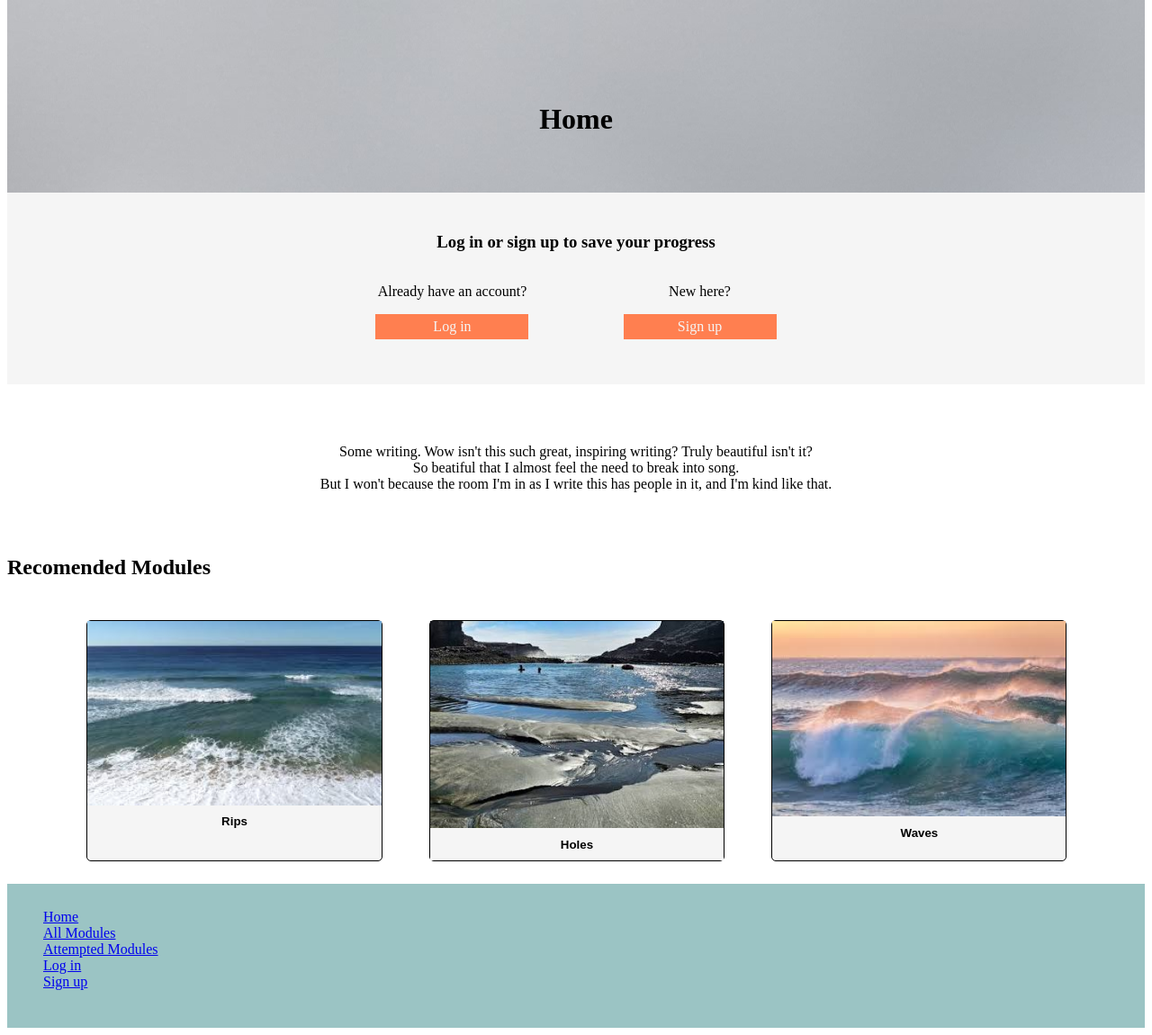
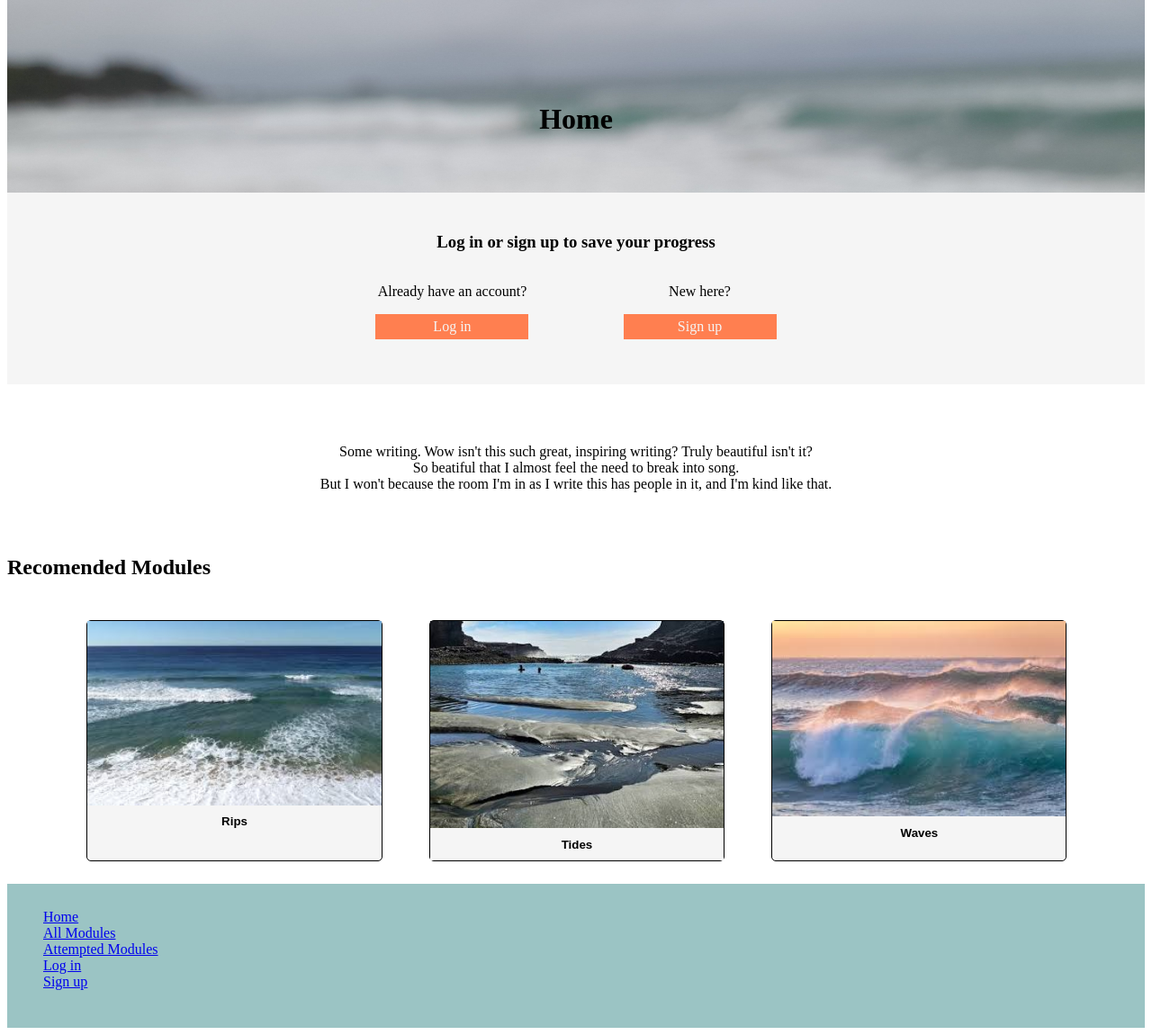
Before and after one commit to wormyboi/L3-Coding-Project, a Flask app: page / in a window 1280 px wide. Shown: the part 56-1206 px from the top of the page at 90% size. Run offline with Flask 3, Linux system fonts and the light colour scheme.

Commit message:
started styling +adding qs, changed holes to tides

```diff
--- a/app.py
+++ b/app.py
@@ -16,7 +16,7 @@ class Account(db.Model):
     username = db.Column(db.String(50), primary_key=True)
     password = db.Column(db.String(65), nullable=False)
     hs_ripquiz = db.Column(db.Integer)
-    hs_holequiz = db.Column(db.Integer)
+    hs_tidequiz = db.Column(db.Integer)
     hs_wavequiz = db.Column(db.Integer)
     attempts = db.relationship("Attempts", back_populates="account")
 
@@ -42,14 +42,14 @@ RIPMOD = "Rips"
 RIPQUIZ = "Quiz - Rips"
 WAVEMOD = "Waves"
 WAVEQUIZ = "Quiz - Waves"
-HOLEMOD = "Holes"
-HOLEQUIZ = "Quiz - Holes"
+TIDEMOD = "Tides"
+TIDEQUIZ = "Quiz - Tides"
 
 # If the user is signed in, username
 user = ["no", "n/a"]
 
 # Reccomended modules to be displayed on home page
-recs = [RIPMOD, HOLEMOD, WAVEMOD]
+recs = [RIPMOD, TIDEMOD, WAVEMOD]
 
 # Selected module
 module=["none"]
@@ -59,7 +59,7 @@ questions = []
 ans = {}
 
 user_ans = {}
-high_scores = {RIPQUIZ: 0, HOLEQUIZ: 0, WAVEQUIZ: 0}
+high_scores = {RIPQUIZ: 0, TIDEQUIZ: 0, WAVEQUIZ: 0}
 
 # Modules / quizzes that are in progress
 c_atmpt = []
@@ -72,31 +72,31 @@ completeq = []
 modcard = {
     RIPMOD: [os.path.join('/static', 'temp_ripcard.jpg'), "rip current"],
     WAVEMOD: [os.path.join('/static', 'temp_wavecard.jpg'), "wave"],
-    HOLEMOD: [os.path.join('/static', 'temp_holecard.jpg'), "beach with exposed holes"],
+    TIDEMOD: [os.path.join('/static', 'temp_holecard.jpg'), "beach with exposed holes"],
     RIPQUIZ: [os.path.join('/static', 'temp_ripcard.jpg'), "rip current"],
-    HOLEQUIZ: [os.path.join('/static', 'temp_holecard.jpg'), "beach with exposed holes"],
+    TIDEQUIZ: [os.path.join('/static', 'temp_holecard.jpg'), "beach with exposed holes"],
     WAVEQUIZ: [os.path.join('/static', 'temp_wavecard.jpg'), "wave"]
     }
 
 # Contain user answers for attempts currently in progress
 user_ans_rips = {}
-user_ans_holes = {}
+user_ans_tides = {}
 user_ans_waves = {}
 user_ans_ripsmod = {}
-user_ans_holesmod = {}
+user_ans_tidesmod = {}
 user_ans_wavesmod = {}
 #contains question sets for attempts currently in progress
 qset_rips = []
-qset_holes = []
+qset_tides = []
 qset_waves = []
 qset_ripsmod = []
-qset_holesmod = []
+qset_tidesmod = []
 qset_wavesmod = []
 # "Quiz / module name": [user answers, question set, current question number]
 ans_dicts = {
     RIPQUIZ: [user_ans_rips, qset_rips, 0], WAVEQUIZ: [user_ans_waves, qset_waves, 0],
-    HOLEQUIZ: [user_ans_holes, qset_holes, 0], RIPMOD: [user_ans_ripsmod, qset_ripsmod, 0],
-    WAVEMOD: [user_ans_wavesmod, qset_wavesmod, 0], HOLEMOD: [user_ans_holesmod, qset_holesmod, 0]
+    TIDEQUIZ: [user_ans_tides, qset_tides, 0], RIPMOD: [user_ans_ripsmod, qset_ripsmod, 0],
+    WAVEMOD: [user_ans_wavesmod, qset_wavesmod, 0], TIDEMOD: [user_ans_tidesmod, qset_tidesmod, 0]
     }
 
  # Which questions are no longer able to be answered
@@ -105,7 +105,7 @@ q_lock = {}
 
 # Dictionaries containing quiz / module questions and their answers
 rips_mod = {
-    1: {"Starting info": ["infopage", "n/a"]},
+    1: {"What is a Rip?": ["infopage", "n/a"]},
     2: {"Follow up q (prob abt identification)": ["checkbox", "ans", "not ans", "other ans", "3rd ans", "other not ans"]},
     3: {"Further info": ["infopage", "n/a"]},
     4: {"Video maybe": ["infopage", "n/a"]},
@@ -160,7 +160,7 @@ waves_quiz = {
         "wawawawa": ["text", "beats me"]
     },
 }
-holes_mod = {
+tides_mod = {
     1: {"Starting info": ["infopage", "n/a"]},
     2: {"Follow up q": ["checkbox", "ans", "not ans", "other ans", "3rd ans", "other not ans"]},
     3: {"Further info": ["infopage", "n/a"]},
@@ -170,7 +170,7 @@ holes_mod = {
     7: {"Risks around holes": ["infopage", "n/a"]},
     8: {"q abt prev info": ["radio", "ans", "not ans"]}
 }
-holes_quiz = {
+tides_quiz = {
     1: {
         "holes q goes here": ["checkbox", "right", "wrong"],
         "holes q goes here too": ["checkbox", "right", "not right", "I'm so tired"],
@@ -188,7 +188,11 @@ holes_quiz = {
 # Contains content (videos, photos, and text) for module infopages
 module_content = {
     RIPMOD: {
-        1: {1: ["text", "Very enlightening intro text"]},
+        1: {1: ["text", "A rip current is a narrow body of water traveling out to sea.\n"
+                "Rips often pose a risk to swimmers due to their ability to quickly sweep them out to sea."],
+            2: ["text", "Rips form as a result of waves pushing water towards the shore. This causes rip "
+                "currents to form, both along the beach and out to sea, as a way for the water to escape. "
+                "Stronger waves will result in larger rips."]},
         3: {1: ["text", "Some info abt rips"], 2: ["img", os.path.join('/static', 'temp_ripcard.jpg'),"alt text here"], 3: ["text", "More info abt rips, now with the context of the picture"]},
         4: {1: ["video", os.path.join('/static', 'temp_video.mp4')], 2: ["text", "Wasn't that such an interesting video. So interesting that I've decided to write more abt it here."]},
         7: {1: ["text", "Almost done! (hasn't this been so fun?)"], 2: ["img", os.path.join('/static', 'temp_ripcard.jpg'),"alt text here"]},
@@ -200,7 +204,7 @@ module_content = {
         6: {1: ["text", "Nyeeeooooom"], 2: ["img", os.path.join('/static', 'temp_holecard.jpg'),"alt text here"], 3: ["text", ":O that wasn't a picture of a wave"]},
         9: {1: ["img", os.path.join('/static', 'temp_wavecard.jpg'),"alt text here"], 2: ["text", "Yipee! All done!"]},
     },
-    HOLEMOD: {
+    TIDEMOD: {
         1: {1: ["text", "Another intro speel (maybe not 'another' depending on what order you're doing these in)"]},
         3: {1: ["text", "The real module starts here (as the kids say)"], 2: ["img", os.path.join('/static', 'temp_holecard.jpg'),"alt text here"], 3: ["text", "Look at that picture"], 4: ["video", os.path.join('/static', 'temp_video.mp4')]},
         5: {1: ["text", "Another video"], 2: ["video", os.path.join('/static', 'temp_video.mp4')]},
@@ -209,8 +213,8 @@ module_content = {
 }
 
 # Module / quiz names: question dictionary
-quizzes = {RIPQUIZ: rips_quiz, HOLEQUIZ: holes_quiz, WAVEQUIZ: waves_quiz}
-mods = {RIPMOD: rips_mod, HOLEMOD: holes_mod, WAVEMOD: waves_mod}
+quizzes = {RIPQUIZ: rips_quiz, TIDEQUIZ: tides_quiz, WAVEQUIZ: waves_quiz}
+mods = {RIPMOD: rips_mod, TIDEMOD: tides_mod, WAVEMOD: waves_mod}
 
 # Contains innermost lists from question dictionaries for selected questions
 var_info = []
@@ -340,7 +344,7 @@ def sign():
         user[0] = "yes"
         user[1] = username
         user_info = Account(username=username, password=password, hs_ripquiz=high_scores[RIPQUIZ],
-                    hs_holequiz=high_scores[HOLEQUIZ], hs_wavequiz=high_scores[WAVEQUIZ])
+                    hs_tidequiz=high_scores[TIDEQUIZ], hs_wavequiz=high_scores[WAVEQUIZ])
         db.session.add(user_info)
         db.session.commit()
         # Adding any attempts started / completed before signing up to Attempts table in database
@@ -401,16 +405,16 @@ def log():
                     db.session.commit()
                 else:
                     high_scores[RIPQUIZ] = user_info.hs_ripquiz
-                if user_info.hs_holequiz < high_scores[HOLEQUIZ]:
-                    user_info.hs_holequiz = high_scores[HOLEQUIZ]
+                if user_info.hs_tidequiz < high_scores[TIDEQUIZ]:
+                    user_info.hs_tidequiz = high_scores[TIDEQUIZ]
                     db.session.commit()
                 else:
-                    high_scores[HOLEQUIZ] = user_info.hs_holequiz
+                    high_scores[TIDEQUIZ] = user_info.hs_tidequiz
                 if user_info.hs_wavequiz < high_scores[WAVEQUIZ]:
                     user_info.hs_wavequiz = high_scores[WAVEQUIZ]
                     db.session.commit()
                 else:
-                    high_scores[HOLEQUIZ] = user_info.hs_holequiz
+                    high_scores[TIDEQUIZ] = user_info.hs_tidequiz
                 #Adding any attempts they started before signing in to the attempts database
                 for unit in completem:
                     atmpt = Attempts(unit=unit, completed="y", username=user[1])
@@ -481,7 +485,7 @@ def logout():
     user[0] = "no"
     user[1] = "n/a"
     # Resets lists / dictionaries relating to user activity
-    recs = [RIPMOD, HOLEMOD, WAVEMOD]
+    recs = [RIPMOD, TIDEMOD, WAVEMOD]
     for unit in high_scores:
         high_scores[unit] = 0
     for mod in c_atmpt:
@@ -737,8 +741,8 @@ def endquiz():
                 user_info = db.get_or_404(Account, user[1])
                 if module[0] == RIPQUIZ:
                     user_info.hs_ripquiz = percent_score
-                elif module[0] == HOLEQUIZ:
-                    user_info.hs_holequiz = percent_score
+                elif module[0] == TIDEQUIZ:
+                    user_info.hs_tidequiz = percent_score
                 elif module[0] == WAVEQUIZ:
                     user_info.hs_wavequiz = percent_score
                 db.session.commit()
--- a/static/style.css
+++ b/static/style.css
@@ -47,8 +47,10 @@ form {
     margin-top: 0%;
     padding-top: 9%;
     padding-bottom: 5%;
-    background-color: aqua;
-    background-image: url('hero_img.jpg');
+    background-image: url("/static/hero_img.jpg");
+    background-size: cover;
+    background-position: top;
+    background-repeat: no-repeat;
     margin-bottom: 0%;
 }
 
@@ -252,7 +254,7 @@ form {
 }
 
 .pagenum {
-    margin: -1% 2% 3% 2%;
+    margin: -1% 2% 6% 7%;
 }
 
 body {
@@ -292,3 +294,19 @@ footer {
     padding: 50px;
     text-align: center;
 }
+
+.unit_content {
+    width: 70%;
+    margin-left: 5%;
+    margin-bottom: 5%;
+}
+
+.quizq {
+    width: 70%;
+    margin-left: 5%;
+}
+
+.modtitle {
+    padding-left: 5%;
+    padding-top: 2%;
+}
```
Also changed, not shown: templates/quizbase.html (+8 -6 lines), instance/account.db, static/hero_img(uncropped).jpg (added), static/hero_img.jpg.
